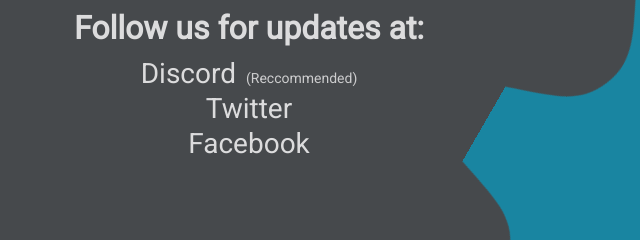
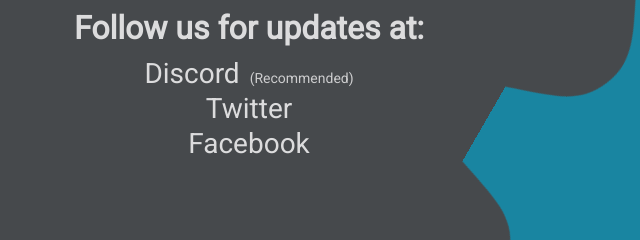
Before and after one commit to XilerDeprecated/UnderConstruction, a plain HTML site: page index.html in a window 1280 px wide. Shown: the part 388-628 px from the top of the page, 391-1031 px from the left. Drawn offline with Linux system fonts and the light colour scheme.

Commit message:
🍺 Fixed typo.

```diff
--- a/index.html
+++ b/index.html
@@ -24,7 +24,7 @@
       <ul class="platforms">
         <li>
           <a href="https://dc.xiler.net"
-            >Discord<span class="reccommended">(Reccommended)</span></a
+            >Discord<span class="recommended">(Recommended)</span></a
           >
         </li>
         <li><a href="https://twitter.com/XilerNetwork">Twitter</a></li>
--- a/style.css
+++ b/style.css
@@ -80,7 +80,7 @@
   padding-bottom: 0px;
 }
 
-.reccommended {
+.recommended {
   margin: 0 0 0.4rem 10px;
   font-size: 50%;
   opacity: 0.9;
```
